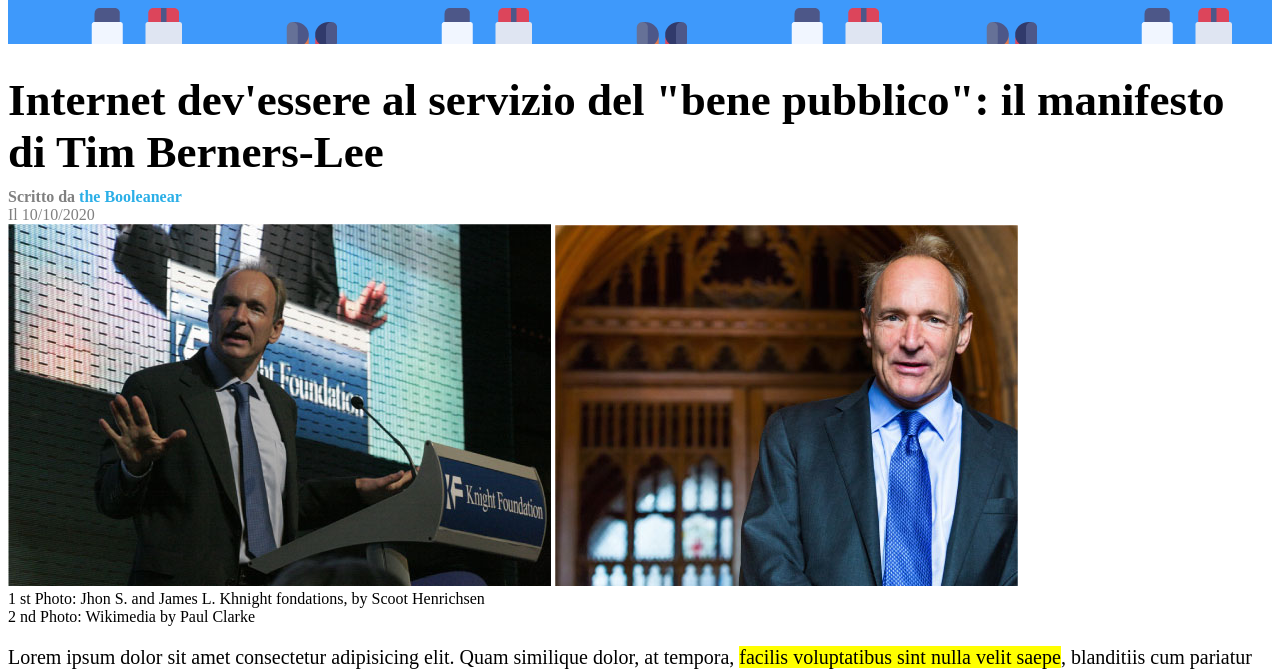
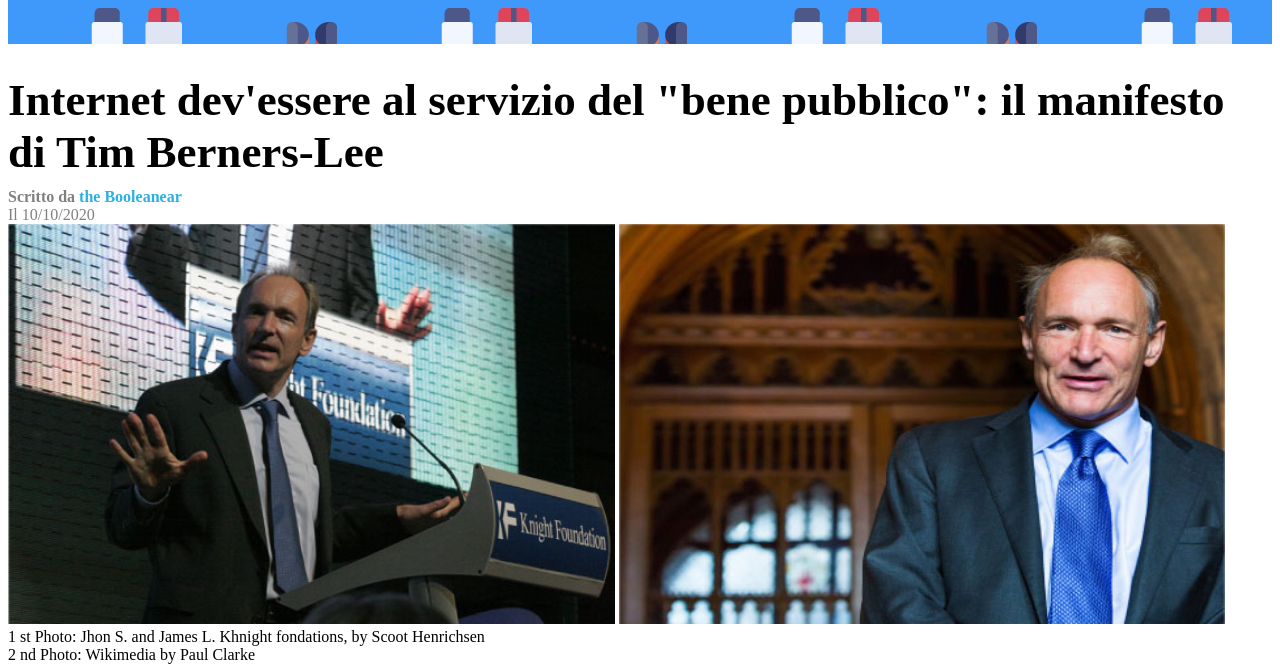
Before and after one commit to Jack-170/html-css-booleaner, a plain HTML site: page index.html in a window 1280 px wide. Shown: the part 114-785 px from the top of the page. Drawn offline with Linux system fonts and the light colour scheme.

Commit message:
fix photo

```diff
--- a/css/style.css
+++ b/css/style.css
@@ -22,7 +22,11 @@ h1{
 
 
 /* stili main */
-
+.tim{
+    width: 48%;
+    height: 400px;
+    margin-top: 20spx;
+}
 
 p{
     font-size: 20px;
--- a/index.html
+++ b/index.html
@@ -25,11 +25,11 @@
         <!-- testo vario + img -->
         <section>
          <!-- 2 immagini -->
-            <div class="tim">
-                <img src="img/tim-1.jpg" alt="foto 1">
-                <img  src="img/tim-2.jpg" alt="foto 2">
 
-            </div>
+                <img class="tim" src="img/tim-1.jpg" alt="foto 1">
+                <img class="tim" src="img/tim-2.jpg" alt="foto 2">
+
+
             <div>1 st Photo: Jhon S. and James L. Khnight fondations, by Scoot Henrichsen</div>
             <div>2 nd Photo: Wikimedia by Paul Clarke</div>
 
```
